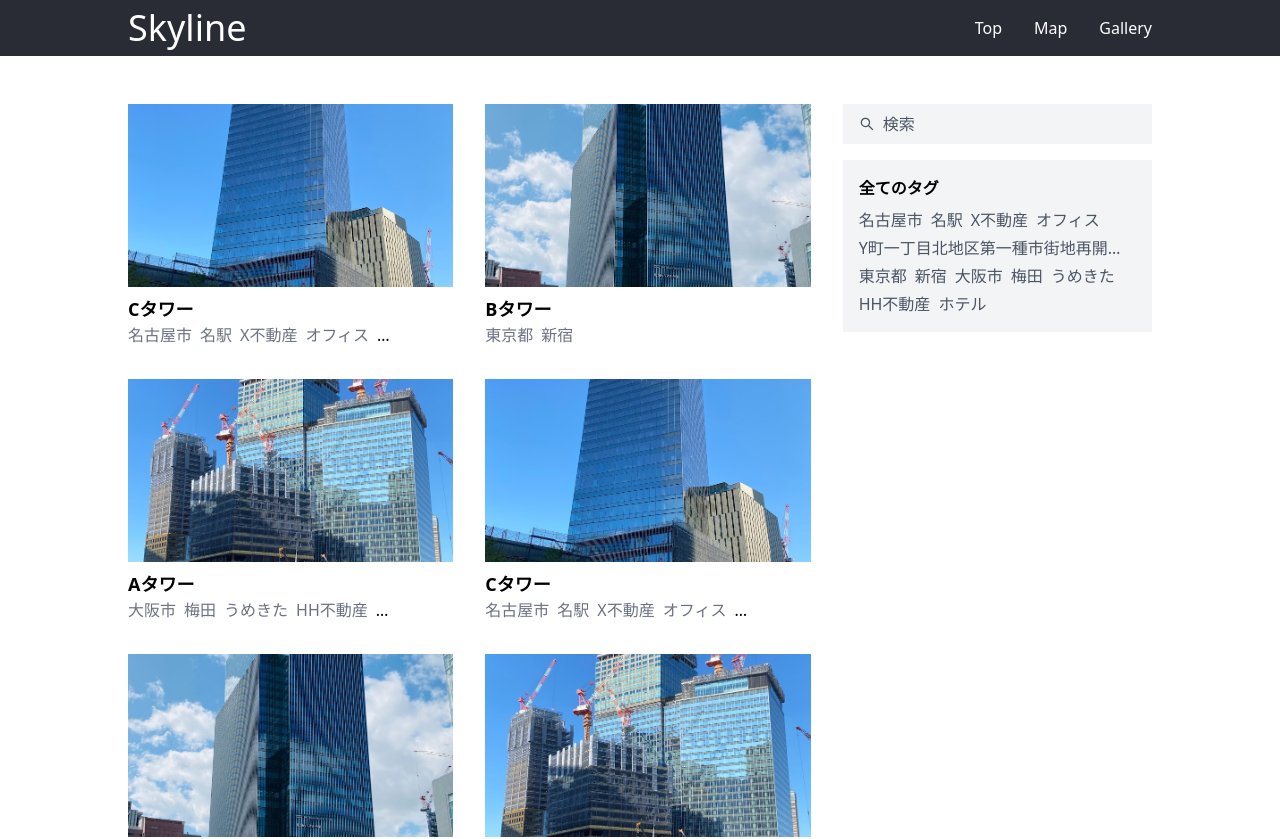
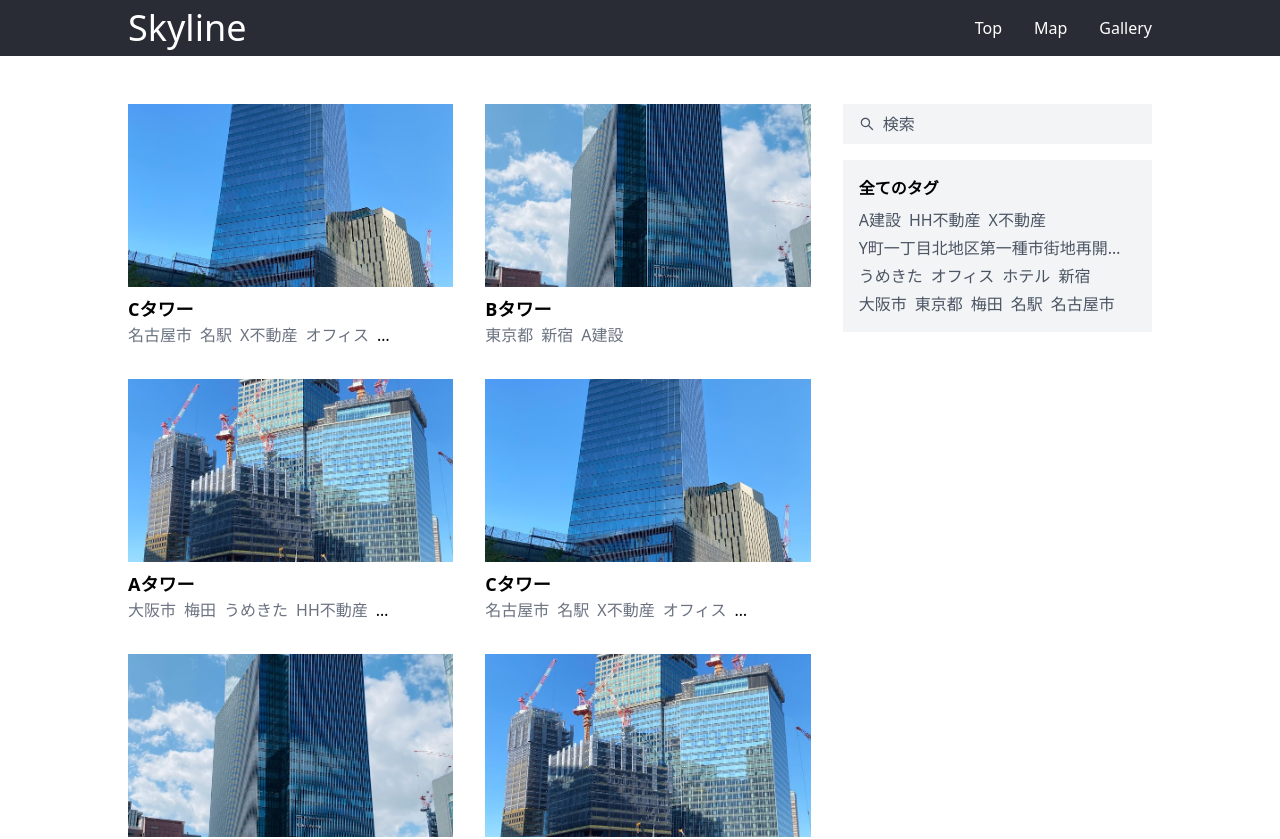
Before and after one commit to FNYukii/Skyline, a Next.js app: page / in a window 1280 px wide. Shown: the top 839 px of the page. Built offline with nearby package versions, Linux system fonts and the light colour scheme.

Commit message:
feat: アイウエオ順にタグを表示した

```diff
--- a/posts/4ef2a6a0-0f62-4762-a542-04aaaf250545.md
+++ b/posts/4ef2a6a0-0f62-4762-a542-04aaaf250545.md
@@ -1,6 +1,6 @@
 ---
 title: "Aタワー"
-tags: ["大阪市", "梅田", "うめきた", "HH不動産", "オフィス", "ホテル", ""]
+tags: ["大阪市", "梅田", "うめきた", "HH不動産", "オフィス", "ホテル"]
 createdAt: "2023-09-23 14:30:20"
 thumbnail: "/images/IMG_4750.jpg"
 ---
--- a/posts/6a6a1b18-0ffa-462b-b0f2-86c37143f5c3.md
+++ b/posts/6a6a1b18-0ffa-462b-b0f2-86c37143f5c3.md
@@ -1,6 +1,6 @@
 ---
 title: "Bタワー"
-tags: ["東京都", "新宿"]
+tags: ["東京都", "新宿", "A建設"]
 createdAt: "2023-10-03 08:20:14"
 thumbnail: "/images/IMG_4764.jpg"
 ---
--- a/src/utilities/TagService.ts
+++ b/src/utilities/TagService.ts
@@ -14,6 +14,11 @@ class TagService {
 		// 重複を排除
 		allTags = Array.from(new Set(allTags))
 
+		// あいうえお順に並び変える
+		allTags.sort((a, b) => {
+			return a.localeCompare(b, 'ja')
+		})
+
 		return allTags
 	}
 }
```
